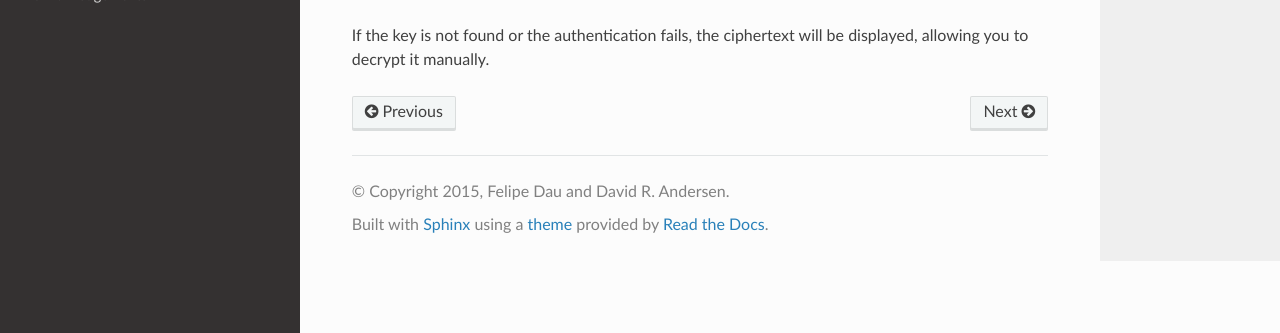
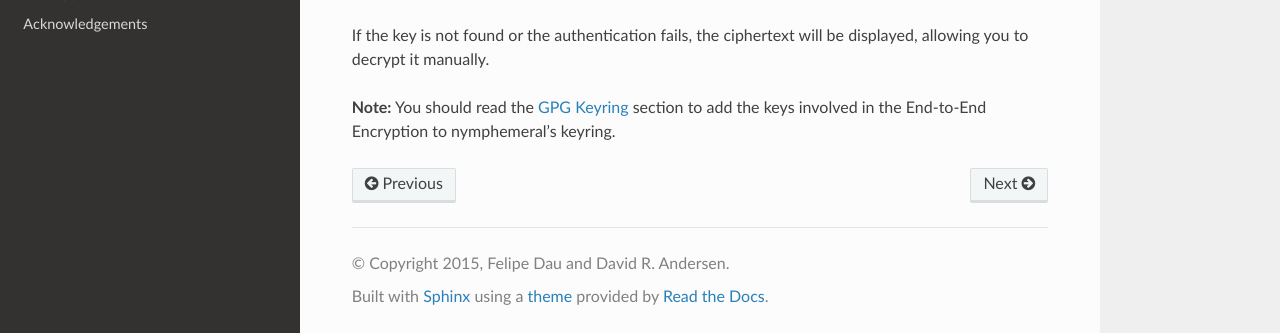
Before and after one commit to AnemoneLabs/nymphemeral, a Sphinx documentation site: the page built from docs/source/use/decryption.rst, in a window 1280 px wide and 900 px high, scrolled down 773 px, cut to the strip 567-900 px from the top of the window. Built offline with Sphinx 7.4.7 and the Read the Docs theme 2.0.0, drawn with Linux system fonts in a browser that asks for light colours.

Commit message:
Add GPG Keyring information to the docs

```diff
--- a/docs/source/index.rst
+++ b/docs/source/index.rst
@@ -33,6 +33,7 @@
     :maxdepth: 2
 
     use/files
+    use/keyring
     use/login
     use/creation
     use/decryption
--- a/docs/source/use/composition.rst
+++ b/docs/source/use/composition.rst
@@ -67,3 +69,6 @@
    :align: center
 
    GPG Agent
+
+**Note:** You should read the :ref:`keyring` section to add the keys
+involved in the End-to-End Encryption to nymphemeral's keyring.
--- a/docs/source/use/decryption.rst
+++ b/docs/source/use/decryption.rst
@@ -46,5 +48,8 @@
 If the key is not found or the authentication fails, the ciphertext
 will be displayed, allowing you to decrypt it manually.
 
+**Note:** You should read the :ref:`keyring` section to add the keys
+involved in the End-to-End Encryption to nymphemeral's keyring.
+
 .. _`axolotl ratchet protocol`: https://github.com/trevp/axolotl/wiki
 .. _`pyaxo`: https://github.com/rxcomm/pyaxo
```
Also changed, not shown: other parts of docs/source/use/composition.rst (+2 -0 lines), other parts of docs/source/use/decryption.rst (+2 -0 lines), docs/source/use/keyring.rst (added, +27 -0 lines).
